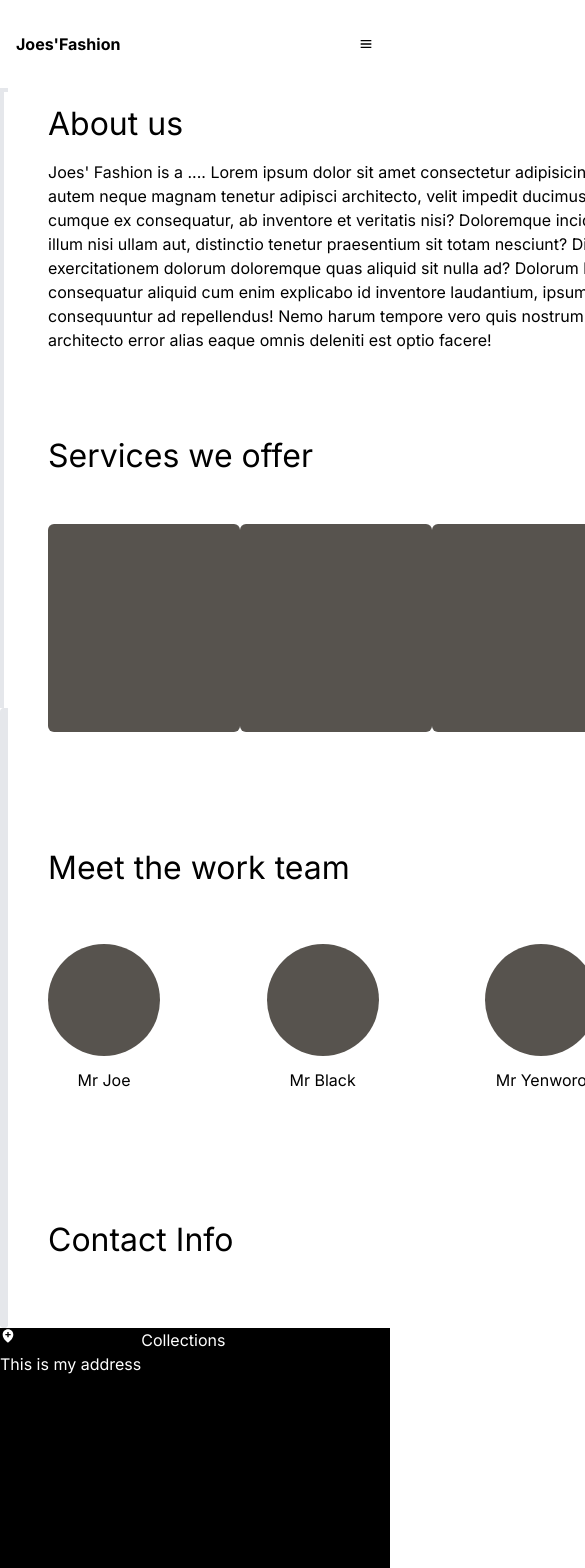
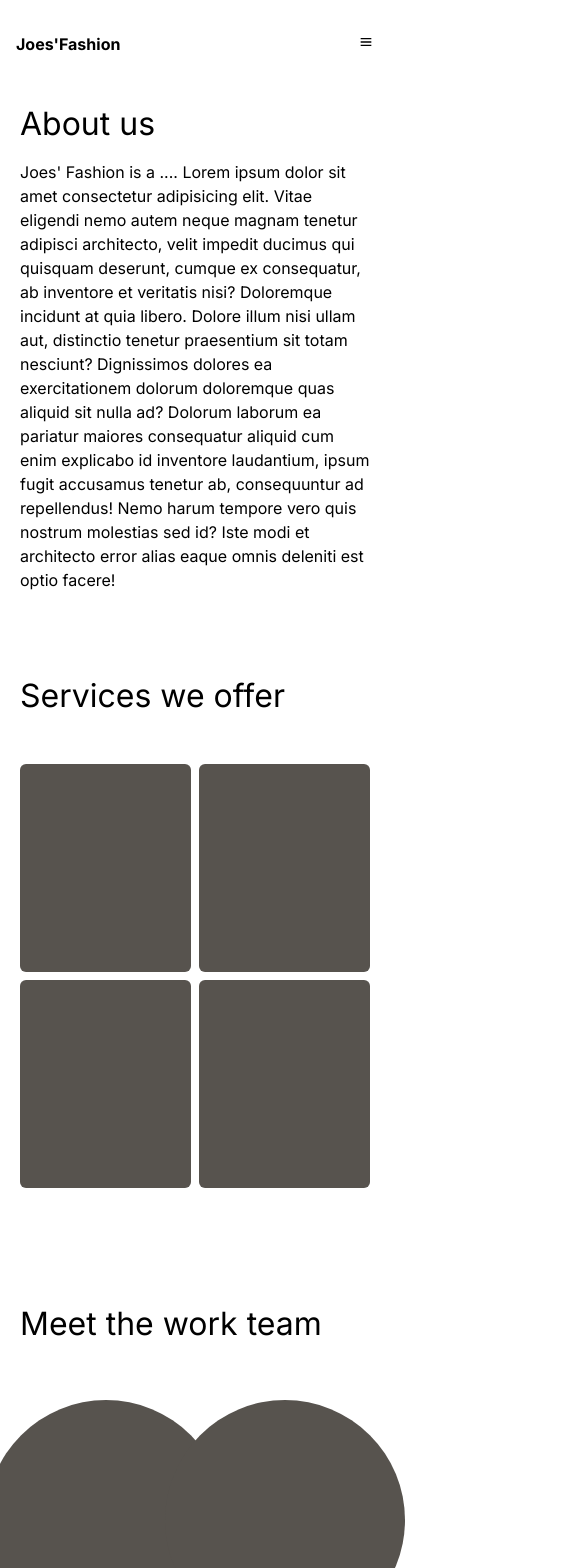
Before and after one commit to danprecious/joesfashion, a Next.js app: page /about-us in a window 390 px wide. Shown: the top 1568 px of the page, 585 px wide, since content can reach past the window. Built offline with nearby package versions, Linux system fonts and the light colour scheme.

Commit message:
fixed the mobile nav and mobile view of the about page

```diff
--- a/src/app/about-us/page.jsx
+++ b/src/app/about-us/page.jsx
@@ -49,7 +49,7 @@ const AboutPage = () => {
 
   return (
     <section className="flex lg:mx-16 md:mx-10 md:py-16">
-      <div className="md:w-[25%] min-h-[60vh]">
+      <div className="md:w-[25%] min-h-[60vh] hidden md:block">
         <div className="flex h-[50%]">
           <div className="w-[50%] border-t-4 border-r-4 "></div>
           <div className="w-[50%] border-t-4"></div>
@@ -60,7 +60,7 @@ const AboutPage = () => {
         </div>
       </div>
       <div className="md:w-[75%] ">
-        <div className="ml-10">
+        <div className="md:ml-10 px-5">
           <div className="mb-20">
             <h1 className="text-[2em] my-3">About us</h1>
           <p>
@@ -80,19 +80,19 @@ const AboutPage = () => {
           </div>
           <div className="my-20">
           <h2 className="text-[2rem] my-3">Services we offer</h2>
-            <div className="flex w-full justify-between py-8">
+            <div className="custom-grid w-full justify-between py-8">
               {
-                services.map((service, index) => <div key={service.name} className="bg-stone-600 w-[12em] h-[13em] rounded-md"></div>)
+                services.map((service, index) => <div key={service.name} className="bg-stone-600 lg:w-[12em] w-full h-[13em] rounded-md mx-8"></div>)
               }
             </div>
           </div>
 
           <div className="my-20">
             <h2 className="text-[2em] my-5">Meet the work team</h2>
-            <div className="flex w-full justify-between py-8">
+            <div className="custom-grid w-full justify-between py-8">
               {
-                teamMembers.map((member, index) => <div key={member.name} className="">
-                  <div className="w-[7em] h-[7em] rounded-full bg-stone-600"></div>
+                teamMembers.map((member, index) => <div key={member.name} className="mb-8 mx-5">
+                  <div className="w-[15em] h-[15em] lg:w-[10em] lg:h-[10em] rounded-full bg-stone-600"></div>
                   <p className="text-center py-3">{member.name}</p>
                 </div>)
               }
--- a/src/app/layout.js
+++ b/src/app/layout.js
@@ -2,22 +2,25 @@ import { Inter } from "next/font/google";
 import "./globals.css";
 import Header from "@/components/header";
 import Footer from "@/components/footer";
+import { GlobalStateProvider } from "@/stateManager/context";
 
 const inter = Inter({ subsets: ["latin"] });
 
 export const metadata = {
-  title: "Dan Precious",
-  description: "A Javascript Developer, ReactJs || NextJS || NodeJs",
+  title: "Joes' Fashion",
+  description: "Elevate your style with us",
 };
 
 export default function RootLayout({ children }) {
   return (
     <html lang="en">
-      <body className={inter.className}>
-        <Header />
-        {children}
-        <Footer />
+      <GlobalStateProvider>
+        <body className={inter.className}>
+          <Header />
+          {children}
+          <Footer />
         </body>
+      </GlobalStateProvider>
     </html>
   );
 }
--- /dev/null
+++ b/src/app/training/page.jsx
@@ -0,0 +1,9 @@
+import React from 'react'
+
+const Training = () => {
+  return (
+    <div>Training</div>
+  )
+}
+
+export default Training
--- a/src/components/header/index.jsx
+++ b/src/components/header/index.jsx
@@ -4,12 +4,13 @@ import { BiMenu, BiCollection, BiSolidContact } from "react-icons/bi";
 import Logo from "./logo";
 
 import NavBar from "./nav";
+import { MobileMenuButton, MobileNav } from "./nav/mobile";
 
 const Header = () => {
   return (
-    <header className="w-[100%] py-8 items-center justify-between md:px-12 px-4 flex">
+    <header className="w-[100%] py-8 items-center justify-between md:px-12 px-4 flex relative">
       <Logo />
-      <div className="flex lg:w-[40%] xl:w-[35%] md:w-[60%] justify-center items-center">
+      <div className="flex lg:w-[40%] xl:w-[40%] md:w-[60%] justify-center items-center">
         <NavBar />
       </div>
       <div className="hidden md:flex">
@@ -18,8 +19,9 @@ const Header = () => {
         </CustomButton>
       </div>
       <div className="md:hidden ">
-        <BiMenu />
+      <MobileMenuButton />
       </div>
+      <MobileNav />
     </header>
   );
 };
--- /dev/null
+++ b/src/components/header/nav/mobile/index.jsx
@@ -0,0 +1,59 @@
+"use client";
+
+import { links } from "@/utils/constants";
+import { GlobalState } from "@/stateManager/context";
+import { useContext } from "react";
+import { BiMenu } from "react-icons/bi";
+import Link from "next/link";
+import { usePathname } from "next/navigation";
+
+export const MobileNav = () => {
+  const path = usePathname();
+  console.log(path);
+  const { state } = useContext(GlobalState);
+
+  return (
+    <div
+      className={
+        state.toggleNav == true
+          ? `flex absolute right-0 top-24 w-full z-50 bg-white  border`
+          : `hidden `
+      }
+    >
+      <div className="w-full flex flex-col right-0 top-5">
+        {links.map((link, index) => {
+          return (
+            <Link
+              key={link.id}
+              href={link.href}
+              className={`${
+                path == link.href
+                  ? `text-amber-950 font-bold border-b-amber-950`
+                  : ``
+              } px-10 py-8 text-right  flex justify-end`}
+            >
+              <p className="border-b-4 text-right">{link.name}</p>
+            </Link>
+          );
+        })}
+      </div>
+    </div>
+  );
+};
+
+export const MobileMenuButton = () => {
+  const { state, dispatch } = useContext(GlobalState);
+  const { toggleNav } = state;
+
+  const handleToggle = () => {
+    dispatch({ type: "NAV_TOGGLE", payload: !toggleNav });
+  };
+
+  return (
+    <div>
+      <button onClick={() => handleToggle()}>
+        <BiMenu />
+      </button>
+    </div>
+  );
+};
--- a/src/components/header/nav/navLinks/index.jsx
+++ b/src/components/header/nav/navLinks/index.jsx
@@ -1,30 +1,14 @@
 import Link from "next/link";
 import React from "react";
+import { links } from "@/utils/constants";
 
 const NavLinks = () => {
-  const links = [
-
-    {
-      name: "About us",
-      href: "/about-us",
-    },
-    {
-      name: "Collection",
-      href: "/collection/ankara",
-    },
-
-    {
-      name: "Training programme",
-      href: "/",
-    },
-
-  ];
 
   return (
     <div className="flex justify-between font-semibold">
       {links.map(({ href, name }, index) => {
         return (
-          <Link key={name} href={href} className="text-xs">
+          <Link key={name} href={href} className="text-xs mx-1">
             {name}
           </Link>
         );
--- a/src/components/pageSections/contactSection/index.jsx
+++ b/src/components/pageSections/contactSection/index.jsx
@@ -34,7 +34,7 @@ const ContactSection = () => {
         </div>
       </div>
       <div className="lg:w-[40%] flex flex-col justify-center px-2 md:px-6 my-10 lg:my-0">
-        <form onSubmit={""} className='w-100 flex flex-col py-10 px-5 shadow-lg'>
+        <form  className='w-100 flex flex-col py-10 px-5 shadow-lg'>
             <input type="text" name='name' value={formData.name} placeholder='Your Name' onChange={handleInput} className='p-3 rounded-md my-3 text-sm border-[1px] border-amber-700 border-opacity-20'  />
             <textarea name='message' value={formData.message} placeholder='Type in your message here' onChange={handleInput} className='resize-none h-[5em] p-3 rounded-md my-3 text-sm border-[1px] border-amber-700 border-opacity-20' />
             <div className='flex justify-end'>
--- /dev/null
+++ b/src/stateManager/context.js
@@ -0,0 +1,16 @@
+"use client";
+
+import React, { createContext, useState, useReducer } from "react";
+import { reducer } from "./reducer";
+
+export const GlobalState = React.createContext();
+
+export const GlobalStateProvider = ({ children }) => {
+  const defaultState = {
+    toggleNav: false,
+  };
+
+  const [state, dispatch] = useReducer(reducer, defaultState);
+
+  return <GlobalState.Provider value={{state, dispatch}}>{children}</GlobalState.Provider>;
+};
--- /dev/null
+++ b/src/stateManager/reducer.js
@@ -0,0 +1,8 @@
+export const reducer = ( state, action ) => {
+  if (action.type === "NAV_TOGGLE") {
+    return {
+      ...state,
+      toggleNav:  action.payload,
+    };
+  }
+};
--- /dev/null
+++ b/src/utils/constants.js
@@ -0,0 +1,23 @@
+export const links = [
+  {
+    id: '1',
+    name: "Home",
+    href: "/",
+  },
+  {
+    id: '2',
+    name: "About us",
+    href: "/about-us",
+  },
+  {
+    id: '3',
+    name: "Collection",
+    href: "/collection/ankara",
+  },
+
+  {
+    id: '4',
+    name: "Training programme",
+    href: "/training",
+  },
+];
```
